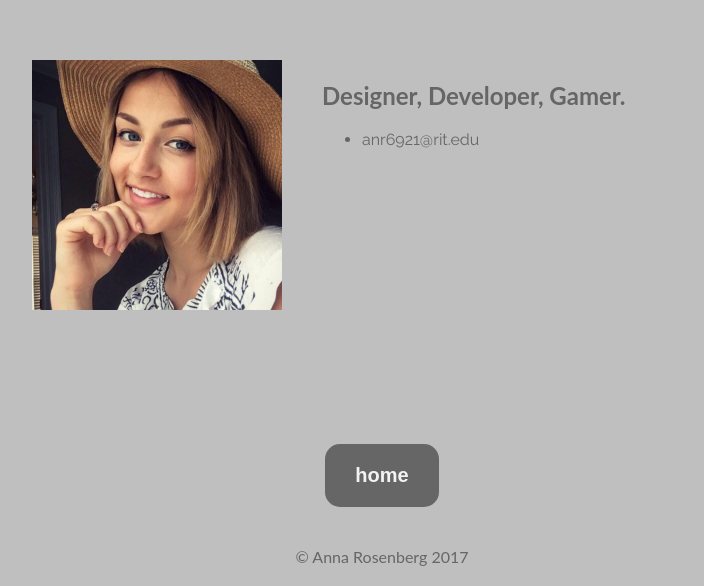
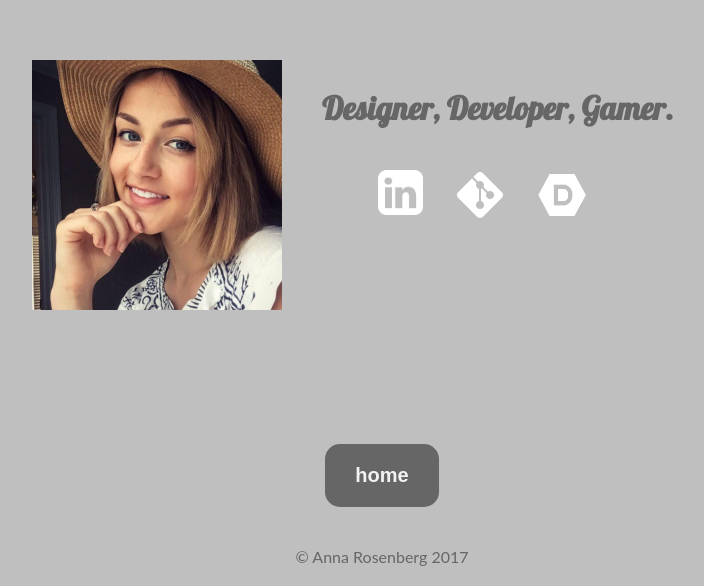
Before and after one commit to anr6921/anr6921.github.io, a plain HTML site: page graphic3.html in a window 1280 px wide. Shown: the part 214-800 px from the top of the page, without its empty margins (258-962 px from the left). Drawn offline with Linux system fonts and the light colour scheme.

Commit message:
added social media links

```diff
--- a/graphic3.html
+++ b/graphic3.html
@@ -25,9 +25,11 @@
                     <img src="graphics/profile.jpg" alt="image" style="width:250px; height:250px;">
                 </div>
                 <div class="textbox" >
-                    <h2>Designer, Developer, Gamer.</h2>
-                    <ul>
-                        <li>anr6921@rit.edu</li>
+                    <h2 style="font-family: 'Lobster', cursive; font-size:2em;">Designer, Developer, Gamer.</h2>
+                    <ul id="media">
+                        <li><a href="https://www.linkedin.com/in/anna-rosenberg/"><img src="graphics/LinkedInFill.png" alt="image" style="width:45px; height:45px;"></a></li>
+                        <li><a href="https://github.com/anr6921"><img src="graphics/GitFilled.png" alt="image" style="width:50px; height:50px;"></a></li>
+                        <li><a href="https://devpost.com/anr6921?ref_content=user-portfolio&ref_feature=portfolio&ref_medium=global-nav"><img src="graphics/DevFilled.png" alt="image" style="width:50px; height:50px;"></a></li>
                     </ul>
                 </div>
 
--- a/stylesheet.css
+++ b/stylesheet.css
@@ -5,11 +5,14 @@
 ul li{
     font-family: 'Raleway', sans-serif;
     font-size: 16px;
+    list-style-type: none;
 }
 
 ul#documentation li h2{
    margin-top: 50px;
 }
+
+
 
 a{
     color:#666666;
@@ -18,6 +21,16 @@ a{
     transition-duration: 0.5s;
     font-family: 'Lobster', cursive;
 
+}
+li {
+    float: left;
+}
+li a {
+
+    display: block;
+
+    padding: 16px;
+    text-decoration: none;
 }
 a:hover{
     color:#f2f2f2;
@@ -43,6 +56,13 @@ body{
 
 #content{
     text-align: center;
+}
+
+#media li{
+transition: all .2s ease-in-out;
+}
+#media li:hover{
+    transform: scale(1.2);
 }
 
 h1 {
```
Also changed, not shown: graphics/Devfilled.png (added), graphics/GitFilled.png (added), graphics/LinkedInFill.png (added).
